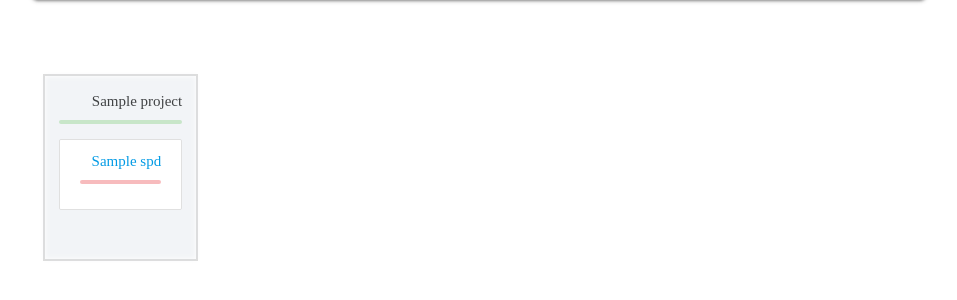
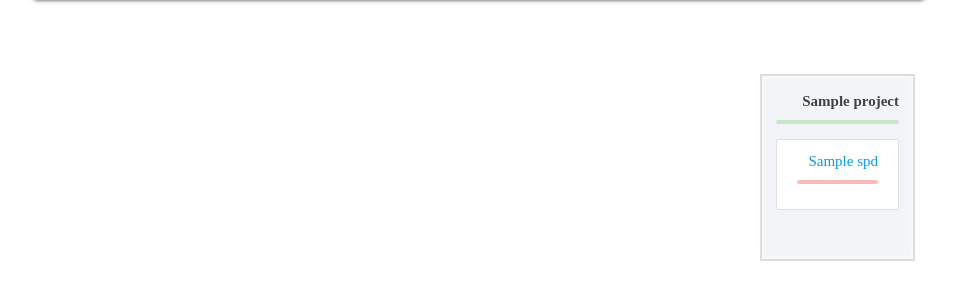
Before and after one commit to saelozahra/jahadeabresani, a Django app: template project/templates/project.html in a window 1280 px wide. Shown: the part 82-382 px from the top of the page, without its empty margins (161-1118 px from the left). Run offline with Django 4.2, Linux system fonts and the light colour scheme; the template is opened without the code that fills it: most values are stand-ins (such as "Sample title", 1, 10 or a date in 2020); grey boxes marked "Sample" are stand-in pictures; some libraries are stand-ins or nearby versions; some web fonts are replaced.

Commit message:
Bugs Fixed

```diff
--- a/abresani/settings.py
+++ b/abresani/settings.py
@@ -23,7 +23,7 @@ BASE_DIR = Path(__file__).resolve().parent.parent
 SECRET_KEY = 'django-insecure-0$1qwfk*)l^ml&pz$i@4t^%3m*ri@4og9o-_5l*%z3)kc-w7ma'
 
 # SECURITY WARNING: don't run with debug turned on in production!
-DEBUG = True
+DEBUG = False
 
 ALLOWED_HOSTS = ['*']
 
--- a/project/templates/project.html
+++ b/project/templates/project.html
@@ -17,7 +17,6 @@
             padding: 14px;
             background-color: #fff5;
             margin: 12px;
-            direction: rtl;
         }
 
         .all_projects figure .bg_img {
@@ -40,12 +39,12 @@
 
 {% block BottomContent %}
 
-    <div class="all_projects row">
+    <div class="all_projects row" style="direction: rtl;">
         {% for pd in projects_data %}
             <figure class="" >
                 <img src="{{ pd.photo }}" alt="{{ pd.title }}" class="bg_img">
                 <a style="width: 100%;" class="row tooltipped" href="../project/{{ pd.slug }}" title="{{ pd.title }}" data-position="top" data-tooltip="تاریخ نهایی تحویل پروژه: {{ pd.date_end }}">
-                    <figcaption class="title" style="color: black;">{{ pd.title }}</figcaption>
+                    <figcaption class="title" style="color: black;font-weight: bolder;">{{ pd.title }}</figcaption>
                     <div class="progress green lighten-4">
                         <div class="determinate green " style="width: {{ pd.miangin_pishraft }}%"></div>
                     </div>
```
Also changed, not shown: static/css/style.css (+8 -0 lines).
